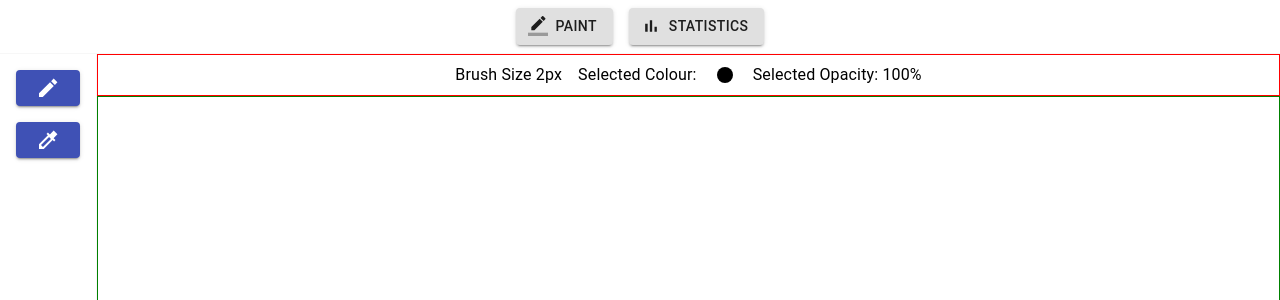
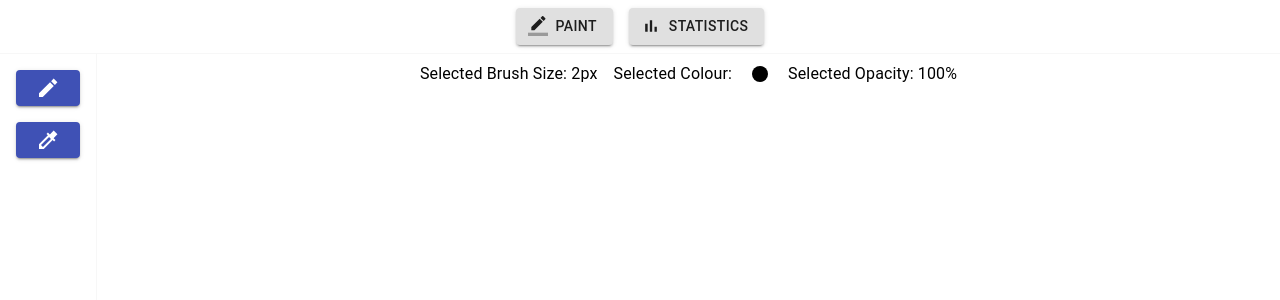
Before and after one commit to scottwarren/paint, a React (Create React App) app: page / in a window 1280 px wide. Shown: the top 300 px of the page. Built offline with nearby package versions, Linux system fonts and the light colour scheme.

Commit message:
Feature: Minor UI improvements
Removed the borders that I was using to test the layout
Improved the information on the context menu

```diff
--- a/src/components/Canvas.tsx
+++ b/src/components/Canvas.tsx
@@ -8,8 +8,6 @@ import getCSSColorFromRGBColor from '../utils/get-css-color-from-rgb-color';
 const PaintingCanvas = styled.canvas`
   width: 100%;
   height: 100%;
-
-  border: 1px solid green;
 `;
 
 interface CanvasProps {
--- a/src/components/buttons/BrushSizeButton.tsx
+++ b/src/components/buttons/BrushSizeButton.tsx
@@ -11,7 +11,7 @@ function BrushSizeButton({
   onClick,
 }: BrushSizeButtonProps): React.ReactElement {
   return (
-    <Tooltip title='Brush Size' arrow placement='right'>
+    <Tooltip title='Brush Size' arrow placement='top'>
       <Button variant='contained' color='primary' onClick={onClick}>
         <CreateSharpIcon />
       </Button>
--- a/src/components/buttons/ColorSwatchButton.tsx
+++ b/src/components/buttons/ColorSwatchButton.tsx
@@ -11,7 +11,7 @@ function ColorSwatchButton({
   onClick,
 }: ColorSwatchButtonProps): React.ReactElement {
   return (
-    <Tooltip title='Change Colour' arrow placement='right'>
+    <Tooltip title='Change Colour' arrow placement='top'>
       <Button
         variant='contained'
         color='primary'
--- a/src/pages/Paint.tsx
+++ b/src/pages/Paint.tsx
@@ -2,13 +2,13 @@ import React, { useState, useCallback } from 'react';
 import { RGBColor } from 'react-color';
 import styled from 'styled-components';
 import Typography from '@material-ui/core/Typography';
+import Tooltip from '@material-ui/core/Tooltip';
+import FiberManualRecordIcon from '@material-ui/icons/FiberManualRecord';
 
 import Canvas from '../components/Canvas';
 import ColorPicker from '../components/ColorPicker';
 import BrushSizePicker from '../components/BrushSizePicker';
 import getCSSColorFromRGBColor from '../utils/get-css-color-from-rgb-color';
-
-import FiberManualRecordIcon from '@material-ui/icons/FiberManualRecord';
 
 const DEFAULT_RGBA = {
   r: 0,
@@ -32,7 +32,6 @@ const Container = styled.div`
 
 const ContextMenuArea = styled.div`
   grid-area: context-menu;
-  border: 1px solid red;
   padding: 0.5em;
   display: flex;
   align-items: center;
@@ -73,9 +72,11 @@ function Paint(): React.ReactElement {
   return (
     <Container>
       <ContextMenuArea>
-        <Typography>Brush Size {brushSize}px</Typography>
+        <Typography>Selected Brush Size: {brushSize}px</Typography>
         <Typography>Selected Colour:</Typography>
-        <FiberManualRecordIcon htmlColor={getCSSColorFromRGBColor(color)} />
+        <Tooltip title={getCSSColorFromRGBColor(color)} placement='top'>
+          <FiberManualRecordIcon htmlColor={getCSSColorFromRGBColor(color)} />
+        </Tooltip>
         <Typography>Selected Opacity: {getOpacity()}</Typography>
       </ContextMenuArea>
       <ToolbarArea>
```
